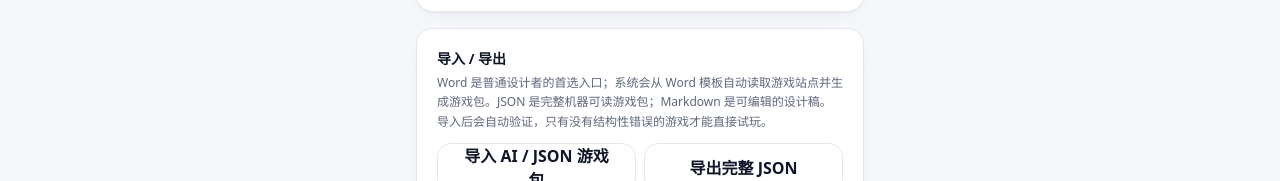
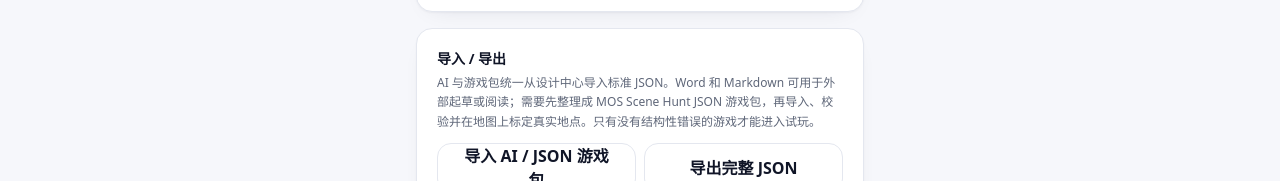
Before and after one commit to zemeiyu2-lgtm/mos-scene-hunt, a Next.js app: page /create in a window 1280 px wide. Shown: the part 513-694 px from the top of the page. Built offline with nearby package versions, Linux system fonts and the light colour scheme; no server answers.

Commit message:
Align creator guidance with the unified JSON import workflow

```diff
--- a/app/create/page.tsx
+++ b/app/create/page.tsx
@@ -38,7 +38,7 @@ export default function CreatePage() {
         )) : <div className="rounded-xl bg-[var(--surface)] px-3 py-4 text-center text-xs text-[var(--muted)]">还没有保存的本机游戏。导入一个游戏包，或完成设计后点击“保存到本机游戏库”。</div>}
       </div>
     </section>
-    <section className="card mt-4 p-5"><p className="text-sm font-bold">导入 / 导出</p><p className="mt-1 text-xs leading-relaxed text-[var(--muted)]">Word 是普通设计者的首选入口；系统会从 Word 模板自动读取游戏站点并生成游戏包。JSON 是完整机器可读游戏包；Markdown 是可编辑的设计稿。导入后会自动验证，只有没有结构性错误的游戏才能直接试玩。</p><div className="mt-3 grid grid-cols-2 gap-2"><Link href="/design#package-import" className="btn btn-secondary text-center">导入 AI / JSON 游戏包</Link><button className="btn btn-secondary" onClick={() => download(`${working.id}.json`, exportGameJson(working), "application/json")}>导出完整 JSON</button></div><div className="mt-2"><button className="btn btn-ghost btn-block" onClick={() => download(`${working.id}.md`, gameToMarkdown(working), "text/markdown;charset=utf-8")}>导出可编辑 Markdown 设计稿</button></div></section><section className="card mt-4 p-5"><p className="text-sm font-bold">当前游戏包</p><p className="mt-1 text-lg font-semibold">{working.title}</p><p className="mt-1 text-xs text-[var(--muted)]">{working.scenes.length} 个体验点 · {working.huntArea?.radiusMeters ?? "未设定"}m 探索区域</p><div className="mt-3 grid grid-cols-2 gap-2"><button className="btn btn-secondary" onClick={() => download(`${working.id}.json`, exportGameJson(working), "application/json")}>导出 JSON</button><button className="btn btn-secondary" onClick={() => download(`${working.id}.md`, gameToMarkdown(working), "text/markdown;charset=utf-8")}>导出设计稿</button></div></section>
+    <section className="card mt-4 p-5"><p className="text-sm font-bold">导入 / 导出</p><p className="mt-1 text-xs leading-relaxed text-[var(--muted)]">AI 与游戏包统一从设计中心导入标准 JSON。Word 和 Markdown 可用于外部起草或阅读；需要先整理成 MOS Scene Hunt JSON 游戏包，再导入、校验并在地图上标定真实地点。只有没有结构性错误的游戏才能进入试玩。</p><div className="mt-3 grid grid-cols-2 gap-2"><Link href="/design#package-import" className="btn btn-secondary text-center">导入 AI / JSON 游戏包</Link><button className="btn btn-secondary" onClick={() => download(`${working.id}.json`, exportGameJson(working), "application/json")}>导出完整 JSON</button></div><div className="mt-2"><button className="btn btn-ghost btn-block" onClick={() => download(`${working.id}.md`, gameToMarkdown(working), "text/markdown;charset=utf-8")}>导出可编辑 Markdown 设计稿</button></div></section><section className="card mt-4 p-5"><p className="text-sm font-bold">当前游戏包</p><p className="mt-1 text-lg font-semibold">{working.title}</p><p className="mt-1 text-xs text-[var(--muted)]">{working.scenes.length} 个体验点 · {working.huntArea?.radiusMeters ?? "未设定"}m 探索区域</p><div className="mt-3 grid grid-cols-2 gap-2"><button className="btn btn-secondary" onClick={() => download(`${working.id}.json`, exportGameJson(working), "application/json")}>导出 JSON</button><button className="btn btn-secondary" onClick={() => download(`${working.id}.md`, gameToMarkdown(working), "text/markdown;charset=utf-8")}>导出设计稿</button></div></section>
     <section className="card mt-4 p-5"><p className="text-sm font-bold">空间概览</p><div className="mt-3 grid grid-cols-3 gap-2"><Stat label="体验点" value={String(working.scenes.length)} /><Stat label="总距离" value={`${Math.round(spatial.totalMeters)}m`} /><Stat label="步行" value={`约 ${spatial.walkingMinutes} 分`} /></div><div className="mt-4 space-y-2">{spatial.distances.map((d,i)=><div key={`${d.from}-${d.to}`} className="rounded-xl bg-[var(--surface)] px-3 py-2 text-xs"><b>{i+1} → {i+2}</b><span className="float-right">{Math.round(d.meters)} m</span></div>)}</div></section>
     <section className="card mt-4 p-5"><div className="flex items-center justify-between gap-3"><div><p className="text-sm font-bold">自动验证</p><p className="mt-1 text-xs text-[var(--muted)]">数据、空间、逻辑和媒体的基础检查</p></div><button className="btn btn-primary" onClick={() => setReport(validateGamePackage(working))}>验证</button></div>{report ? <div className="mt-4"><div className={`rounded-xl px-3 py-3 text-sm font-semibold ${report.canPlaytest ? "bg-emerald-50 text-emerald-800" : "bg-red-50 text-red-800"}`}>{report.canPlaytest ? "✓ 可以试玩" : "需要修正问题"}</div><div className="mt-3 space-y-2">{report.issues.length ? report.issues.map((i,n)=><div key={n} className="rounded-xl bg-[var(--surface)] px-3 py-2 text-xs"><b>{i.severity === "error" ? "错误" : "提醒"}</b> · {i.path}<br />{i.message}</div>) : <p className="text-xs text-[var(--muted)]">没有发现问题。</p>}</div></div> : null}</section>
     <section className="card mt-4 p-5"><p className="text-sm font-bold">保存与试玩</p><div className="mt-3 grid gap-2"><button className="btn btn-primary btn-block" onClick={saveLibrary}>保存到本机游戏库</button><Link href={`/select?game=${encodeURIComponent(working.id)}`} className="btn btn-secondary text-center">进入手机试玩</Link></div>{message ? <p className="mt-3 text-center text-xs text-[var(--muted)]">{message}</p> : null}</section>
```
